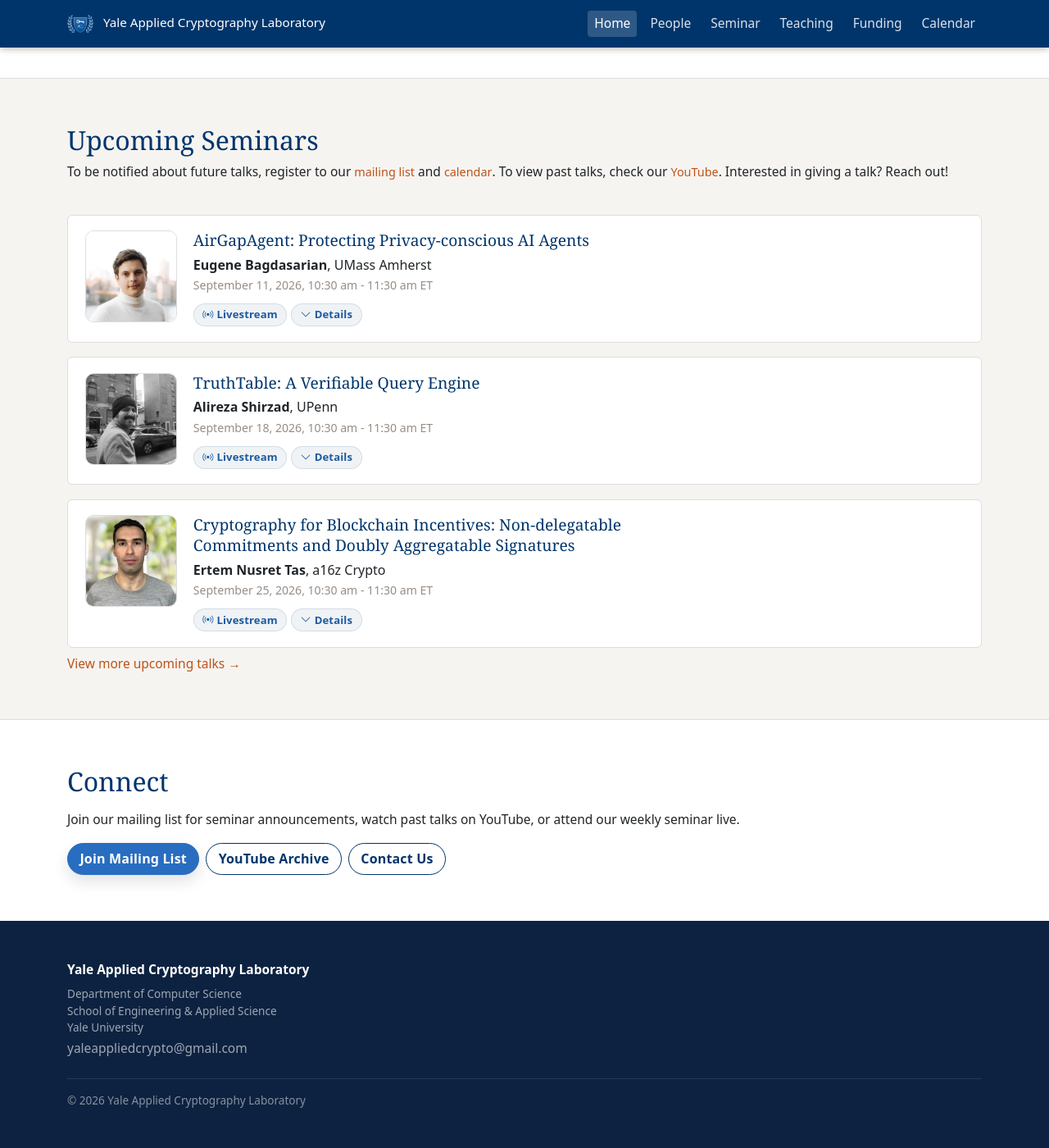
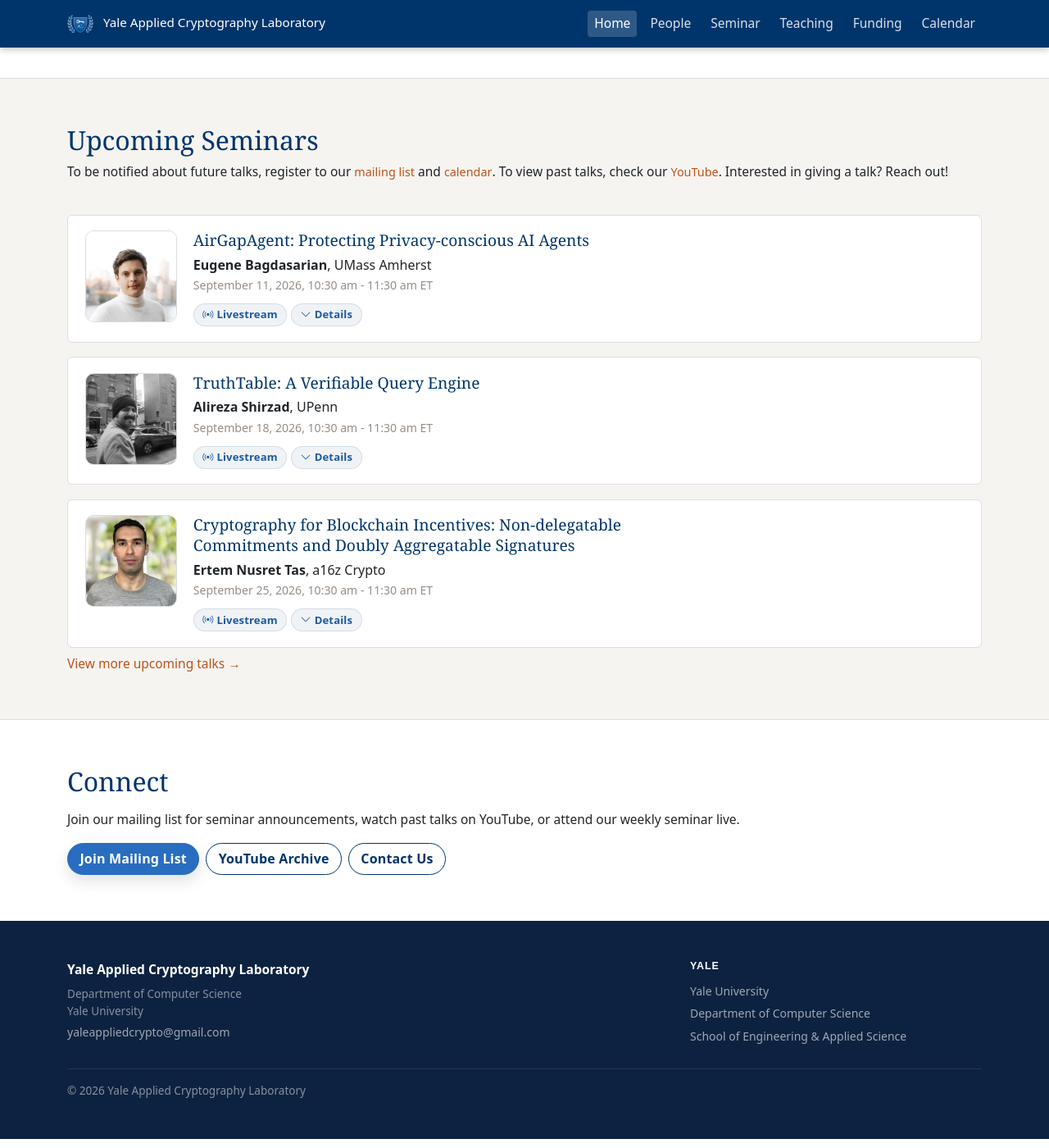
Before and after one commit to yale-acl/yacl-website, a Jekyll site: the page built from index.md, in a window 1280 px wide and 1400 px high, scrolled down 1108 px. Shown: the whole window at 82% size. Built offline with Jekyll 4.4.1, drawn with Linux system fonts in a browser that asks for light colours; some web fonts are replaced.

Commit message:
Footer: put Yale, CS, and SEAS links in a right-hand column
Co-Authored-By: Claude Fable 5.1 <noreply@anthropic.com>
Claude-Session: https://claude.ai/code/session_01HCdUkMUp6JRkArAx16DV6D

```diff
--- a/_includes/footer.html
+++ b/_includes/footer.html
@@ -1,13 +1,19 @@
 <footer class="site-footer py-5 mt-auto">
   <div class="container">
-    <div class="mb-4">
-      <strong class="d-block text-white mb-2">Yale Applied Cryptography Laboratory</strong>
-      <p class="text-white-50 small mb-1">
-        <a href="https://cpsc.yale.edu" target="_blank" rel="noopener" class="footer-link">Department of Computer Science</a><br>
-        <a href="https://seas.yale.edu" target="_blank" rel="noopener" class="footer-link">School of Engineering &amp; Applied Science</a><br>
-        <a href="https://www.yale.edu" target="_blank" rel="noopener" class="footer-link">Yale University</a>
-      </p>
-      <a href="mailto:{{ site.email }}" class="footer-link">{{ site.email }}</a>
+    <div class="row g-4 mb-4">
+      <div class="col-lg-6">
+        <strong class="d-block text-white mb-2">Yale Applied Cryptography Laboratory</strong>
+        <p class="text-white-50 small mb-1">Department of Computer Science<br>Yale University</p>
+        <a href="mailto:{{ site.email }}" class="footer-link">{{ site.email }}</a>
+      </div>
+      <div class="col-lg-4 ms-lg-auto">
+        <h4 class="footer-heading">Yale</h4>
+        <ul class="list-unstyled mb-0">
+          <li><a href="https://www.yale.edu" target="_blank" rel="noopener" class="footer-link">Yale University</a></li>
+          <li><a href="https://cpsc.yale.edu" target="_blank" rel="noopener" class="footer-link">Department of Computer Science</a></li>
+          <li><a href="https://seas.yale.edu" target="_blank" rel="noopener" class="footer-link">School of Engineering &amp; Applied Science</a></li>
+        </ul>
+      </div>
     </div>
     <div class="border-top border-white border-opacity-10 pt-3">
       <p class="text-white-50 small mb-0">&copy; {{ site.time | date: "%Y" }} Yale Applied Cryptography Laboratory</p>
--- a/assets/css/main.css
+++ b/assets/css/main.css
@@ -460,8 +460,9 @@ a.avatar:hover { transform: translateY(-2px); }
 /* 13. Footer
    ============================================================ */
 .site-footer { background: var(--yacl-footer); }
-.footer-link { color: rgba(255,255,255,.6); text-decoration: none; }
-.footer-link:hover { color: #fff; text-decoration: underline; }
+.footer-heading { color: #fff; font-family: 'aktiv-grotesk', sans-serif; font-size: .78rem; font-weight: 600; text-transform: uppercase; letter-spacing: .07em; margin-bottom: .65rem; }
+.footer-link { color: rgba(255,255,255,.6); font-size: .875rem; text-decoration: none; display: inline-block; margin-bottom: .35rem; }
+.footer-link:hover { color: #fff; }
 
 
 /* 14. Responsive tweaks (Bootstrap handles the rest)
```
